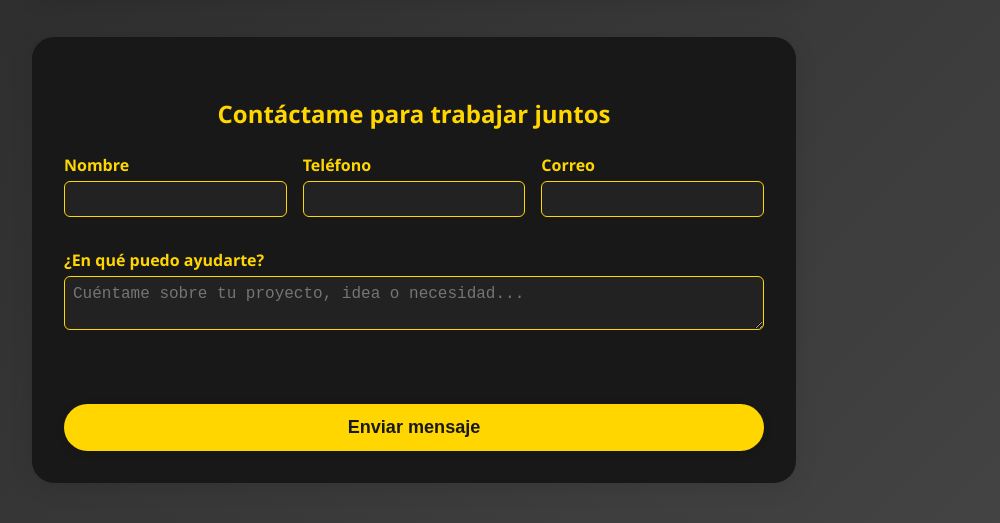
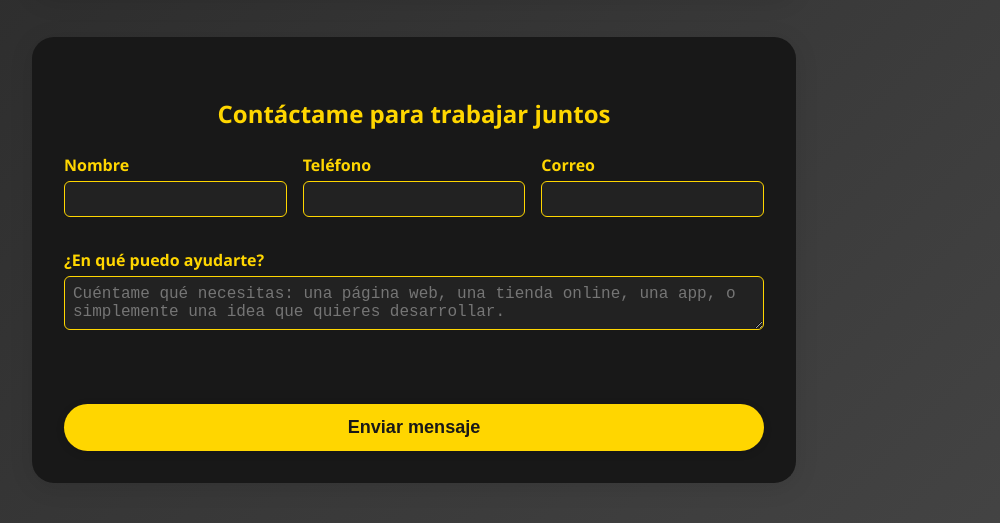
Before and after one commit to Nass10000/Nassweb, a plain HTML site: page front/index.html in a window 1280 px wide. Shown: the part 1896-2419 px from the top of the page, without its empty margins (226-1226 px from the left). Drawn offline with Linux system fonts and the light colour scheme.

Commit message:
actualizacion

```diff
--- a/front/index.html
+++ b/front/index.html
@@ -385,7 +385,9 @@
                 </div>
                 <div class="form-group mensaje-group">
                     <label for="mensaje" style="color:#FFD600;">¿En qué puedo ayudarte?</label>
-                    <textarea id="mensaje" name="mensaje" rows="2" required placeholder="Cuéntame sobre tu proyecto, idea o necesidad..." style="background:#222; color:#fff; border:1px solid #FFD600;"></textarea>
+                    <textarea id="mensaje" name="mensaje" rows="2" required
+    placeholder="Cuéntame qué necesitas: una página web, una tienda online, una app, o simplemente una idea que quieres desarrollar."
+    style="background:#222; color:#fff; border:1px solid #FFD600;"></textarea>
                 </div>
                 <button type="submit" style="background:#FFD600; color:#181818; font-weight:700; border:none; border-radius:25px; font-size:1.13rem; padding:0.8rem 2.2rem; margin-top:1.2rem; box-shadow:0 2px 8px rgba(0,0,0,0.13); text-decoration:none; transition:background 0.2s, color 0.2s;">
                     Enviar mensaje
```
